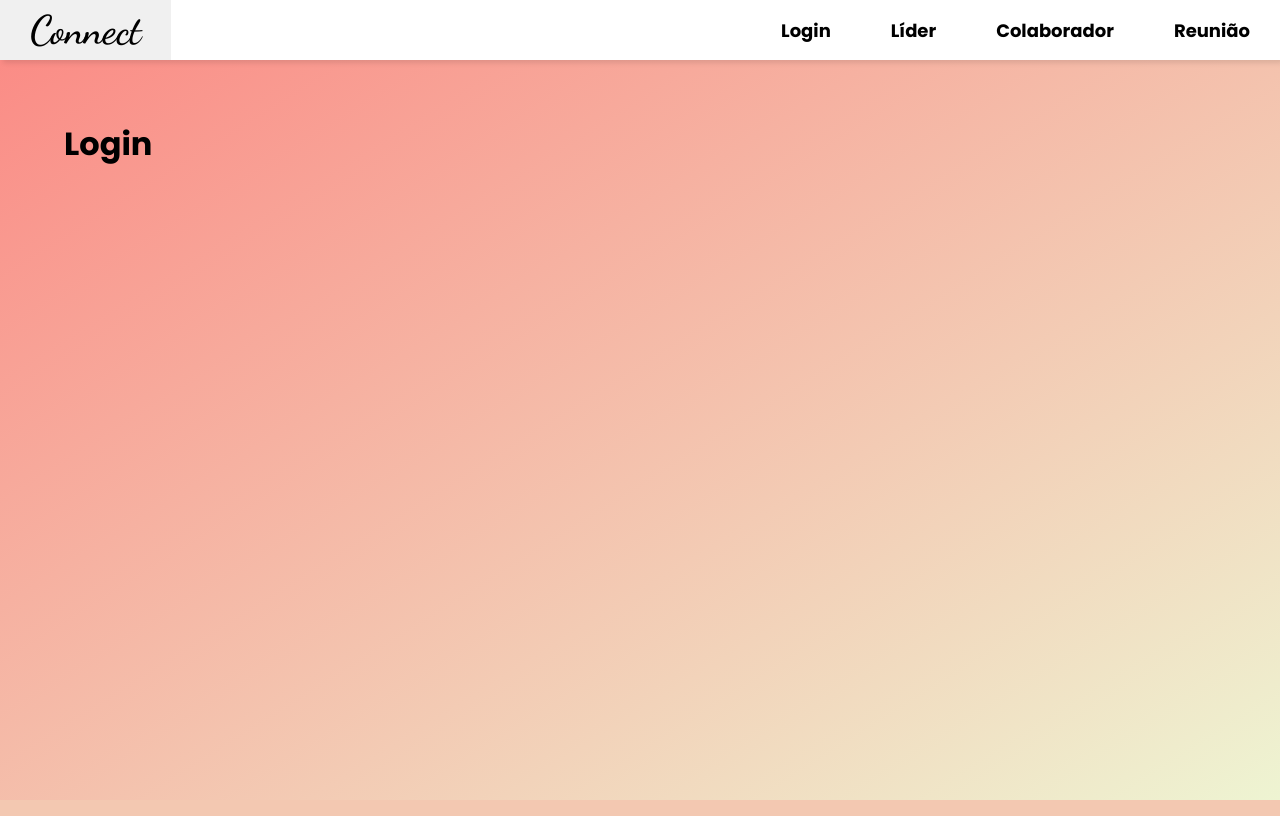
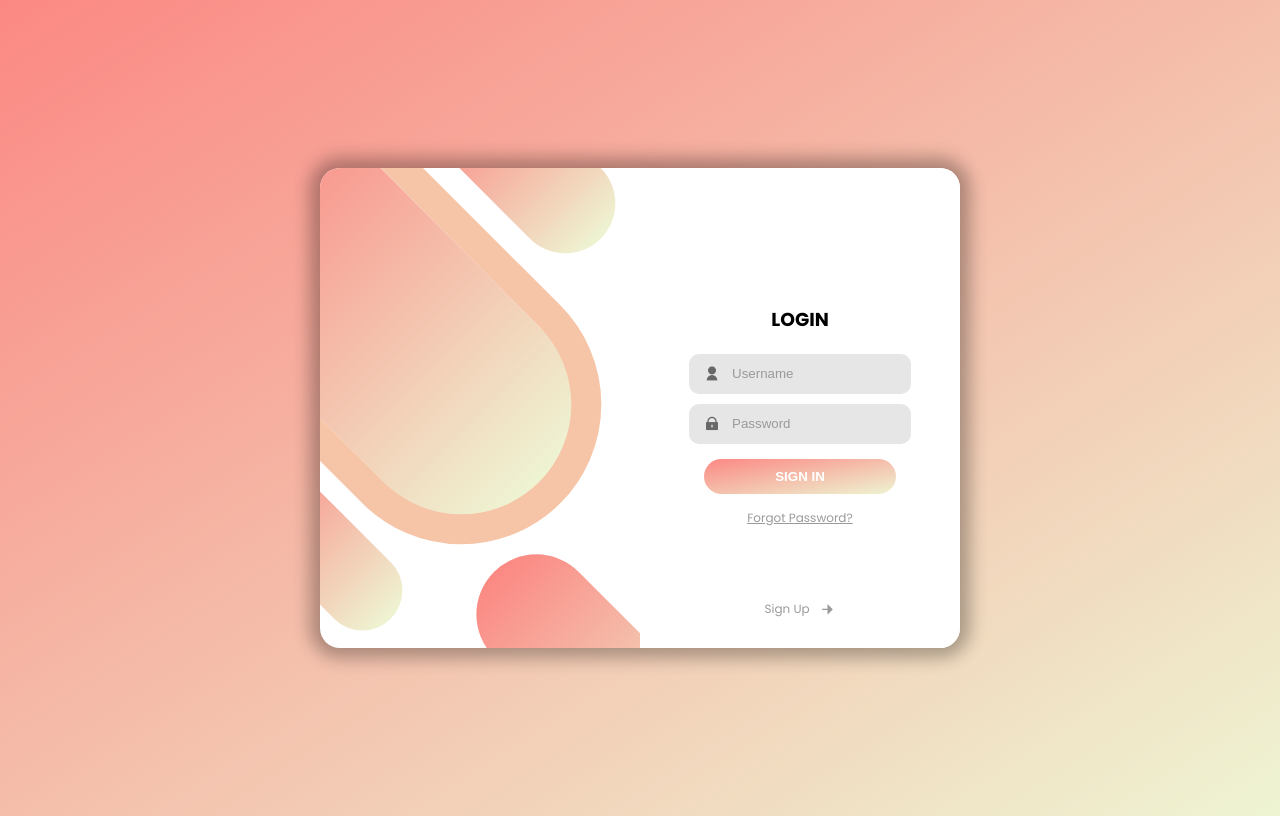
Before and after one commit to mxriannar/projeto-api-koru, a Flask app: page /login in a window 1280 px wide. Run offline with Flask 3, Linux system fonts and the light colour scheme; some libraries are stand-ins or nearby versions.

Commit message:
Criando página de login

```diff
--- /dev/null
+++ b/static/css/login.css
@@ -0,0 +1,199 @@
+@import url('https://fonts.googleapis.com/css2?family=Poppins:wght@200;400;700&display=swap');
+
+body {
+    font-family: 'Poppins', sans-serif;
+    height: 100vh;
+    display: flex;
+    justify-content: center;
+    align-items: center;
+    background-image: linear-gradient(to bottom right, #fb8883, #eef4d2);
+}
+
+.container {
+    width: 50vw;
+    height: 60vh;
+    display: grid;
+    grid-template-columns: 100%;
+    grid-template-areas: "login";
+    box-shadow: 0 0 17px 10px rgb(0 0 0 / 30%);
+    border-radius: 20px;
+    background: white;
+    overflow: hidden;
+}
+
+.design {
+    grid-area: design;
+    display: none;
+    position: relative;
+}
+
+.rotate-45 {
+    transform: rotate(-45deg);
+}
+
+.design .pill-1 {
+    bottom: 0;
+    left: -40px;
+    position: absolute;
+    width: 80px;
+    height: 200px;
+    background: linear-gradient(#fb8883, #eef4d2);
+    border-radius: 40px;
+}
+
+.design .pill-2 {
+    top: -100px;
+    left: -80px;
+    position: absolute;
+    height: 450px;
+    width: 220px;
+    background: linear-gradient(#fb8883, #eef4d2);
+    border-radius: 200px;
+    border: 30px solid #f6c5a8;
+}
+
+.design .pill-3 {
+    top: -100px;
+    left: 160px;
+    position: absolute;
+    height: 200px;
+    width: 100px;
+    background: linear-gradient(#fb8883, #eef4d2);
+    border-radius: 70px;
+}
+
+.design .pill-4 {
+    bottom: -180px;
+    left: 220px;
+    position: absolute;
+    height: 300px;
+    width: 120px;
+    background: linear-gradient(#fb8883, #eef4d2);
+    border-radius: 70px;
+}
+
+
+.login {
+    grid-area: login;
+    display: flex;
+    flex-direction: column;
+    align-items: center;
+    justify-content: center;
+    position: relative;
+    background-color: white;
+}
+
+h3.title {
+    margin: 15px 0;
+    text-transform: uppercase;
+}
+
+.text-input {
+    background: #e6e6e6;
+    height: 40px;
+    display: flex;
+    width: 60%;
+    align-items: center;
+    border-radius: 10px;
+    padding: 0 15px;
+    margin: 5px 0;
+}
+
+.text-input input {
+    background: none;
+    border: none;
+    outline: none;
+    width: 100%;
+    height: 100%;
+    margin-left: 10px;
+}
+
+.text-input i {
+    color: #686868;
+}
+
+::placeholder {
+    color: #9a9a9a;
+}
+
+.login-btn {
+    width: 60%;
+    padding: 10px;
+    color: white;
+    background: linear-gradient(to bottom right, #fb8883, #eef4d2);
+    border: none;
+    border-radius: 20px;
+    cursor: pointer;
+    margin-top: 10px;
+    font-weight: 700;
+    text-transform: uppercase;
+}
+
+a {
+    font-size: 12px;
+    color: #9a9a9a;
+    cursor: pointer;
+    user-select: none;
+    text-decoration: none;
+}
+
+a.forgot {
+    margin-top: 15px;
+    text-decoration: underline;
+}
+
+.create {
+    display: flex;
+    align-items: center;
+    position: absolute;
+    bottom: 30px;
+}
+
+.create i {
+    color: #9a9a9a;
+    margin-left: 10px;
+    text-decoration: none;
+}
+
+.new-account {
+    grid-area: login;
+    display: none;
+    flex-direction: column;
+    align-items: center;
+    justify-content: center;
+    position: relative;
+    background-color: white;
+}
+
+.forgot-password {
+    grid-area: login;
+    display: none;
+    flex-direction: column;
+    align-items: center;
+    justify-content: center;
+    position: relative;
+    background-color: white;
+}
+
+@media (min-width: 768px) {
+    .container {
+        grid-template-columns: 50% 50%;
+        grid-template-areas: "design login";
+    }
+
+    .design {
+        display: block;
+    }
+}
+
+@media (max-width: 425px) {
+    .container {
+        grid-template-columns: 100%;
+        grid-template-areas: "login";
+        min-width: 80%;
+    }
+
+    .design {
+        display: none;
+    }
+}
--- /dev/null
+++ b/static/js/login.js
@@ -0,0 +1,32 @@
+function showLogin(){
+    const login = document.querySelector('.login')
+    login.style.display = 'flex'
+
+    const create = document.querySelector('.new-account')
+    create.style.display = 'none'
+
+    const forgot = document.querySelector('.forgot-password')
+    forgot.style.display = 'none'
+}
+
+function showCreate(){
+    const login = document.querySelector('.login')
+    login.style.display = 'none'
+
+    const create = document.querySelector('.new-account')
+    create.style.display = 'flex'
+
+    const forgot = document.querySelector('.forgot-password')
+    forgot.style.display = 'none'
+}
+
+function showForgot(){
+    const login = document.querySelector('.login')
+    login.style.display = 'none'
+
+    const create = document.querySelector('.new-account')
+    create.style.display = 'none'
+
+    const forgot = document.querySelector('.forgot-password')
+    forgot.style.display = 'flex'
+}
--- a/templates/login.html
+++ b/templates/login.html
@@ -1,19 +1,77 @@
-{% extends 'index.html' %}
-{% block content %}
-<div class="container" id="blur">
-    <div class="card">
-       <h1>Login</h1>
+<!DOCTYPE html>
+<html lang="en">
+
+<head>
+    <meta charset="UTF-8">
+    <meta name="viewport" content="width=device-width, initial-scale=1.0">
+    <title>Connect | Login</title>
+    <link rel="icon" type="image/png" sizes="16x16" href="/src/images/favicon-16x16.png">
+    <link href="https://cdn.jsdelivr.net/npm/remixicon@3.6.0/fonts/remixicon.css" rel="stylesheet">
+    <link rel="stylesheet" href="{{ url_for('static', filename='css/login.css')}}">
+</head>
+
+<body>
+    <div class="container">
+        <div class="design">
+            <div class="pill-1 rotate-45"></div>
+            <div class="pill-2 rotate-45"></div>
+            <div class="pill-3 rotate-45"></div>
+            <div class="pill-4 rotate-45"></div>
+        </div>
+        <div class="login">
+            <h3 class="title">Login</h3>
+            <div class="text-input">
+                <i class="ri-user-fill"></i>
+                <input type="text" placeholder="Username">
+            </div>
+            <div class="text-input">
+                <i class="ri-lock-fill"></i>
+                <input type="password" placeholder="Password">
+            </div>
+            <button class="login-btn">Sign In</button>
+            <a onclick=showForgot() href="#" class="forgot">Forgot Password?</a>
+            <div class="create">
+                <a onclick=showCreate() class="btn" href="#">Sign Up</a>
+                <i class="ri-arrow-right-fill"></i>
+            </div>
+        </div>
+
+        <div class="new-account">
+            <h3 class="title">Create Account</h3>
+            <div class="text-input">
+                <i class="ri-user-fill"></i>
+                <input type="text" placeholder="Username">
+            </div>
+            <div class="text-input">
+                <i class="ri-mail-fill"></i>
+                <input type="text" placeholder="Email">
+            </div>
+            <div class="text-input">
+                <i class="ri-lock-fill"></i>
+                <input type="password" placeholder="Password">
+            </div>
+            <button class="login-btn">Sign Up</button>
+            <div class="create">
+                <a onclick=showLogin() class="btn" href="#">Sign In</a>
+                <i class="ri-arrow-right-fill"></i>
+            </div>
+        </div>
+
+        <div class="forgot-password">
+            <h3 class="title">Reset Password</h3>
+            <div class="text-input">
+                <i class="ri-mail-fill"></i>
+                <input type="text" placeholder="Email">
+            </div>
+            <button class="login-btn">Reset Password</button>
+            <div class="create">
+                <a onclick=showLogin() class="btn" href="#">Sign In</a>
+                <i class="ri-arrow-right-fill"></i>
+            </div>
+        </div>
     </div>
-</div>
 
-<div class="popup" id="popup">
-    <img src="{{url_for('static', filename='image/exclamation.png')}}" alt="">
-    <h2>Cuidado!</h2>
-    <p>Tem certeza que deseja deletar esse líder?</p>
-    <button class="btn-primary" type="button" onclick="closePopup()">Cancelar</button>
-    <button class="btn-danger">Deletar</button>
-</div>
+    <script src="{{url_for('static', filename='js/login.js')}}"></script>
+</body>
 
-<script src="{{ url_for('static', filename='js/listagem.js')}}"></script>
-
-{% endblock %}
+</html>
```
